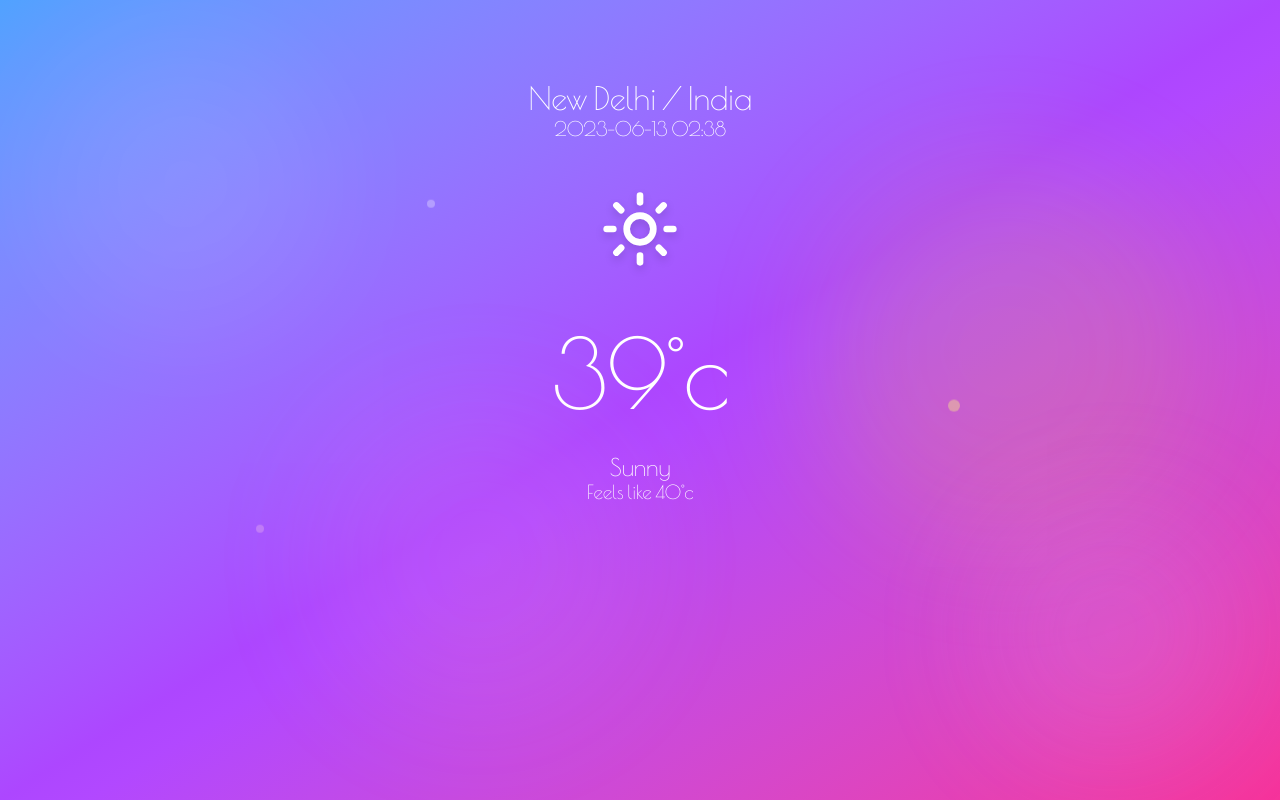
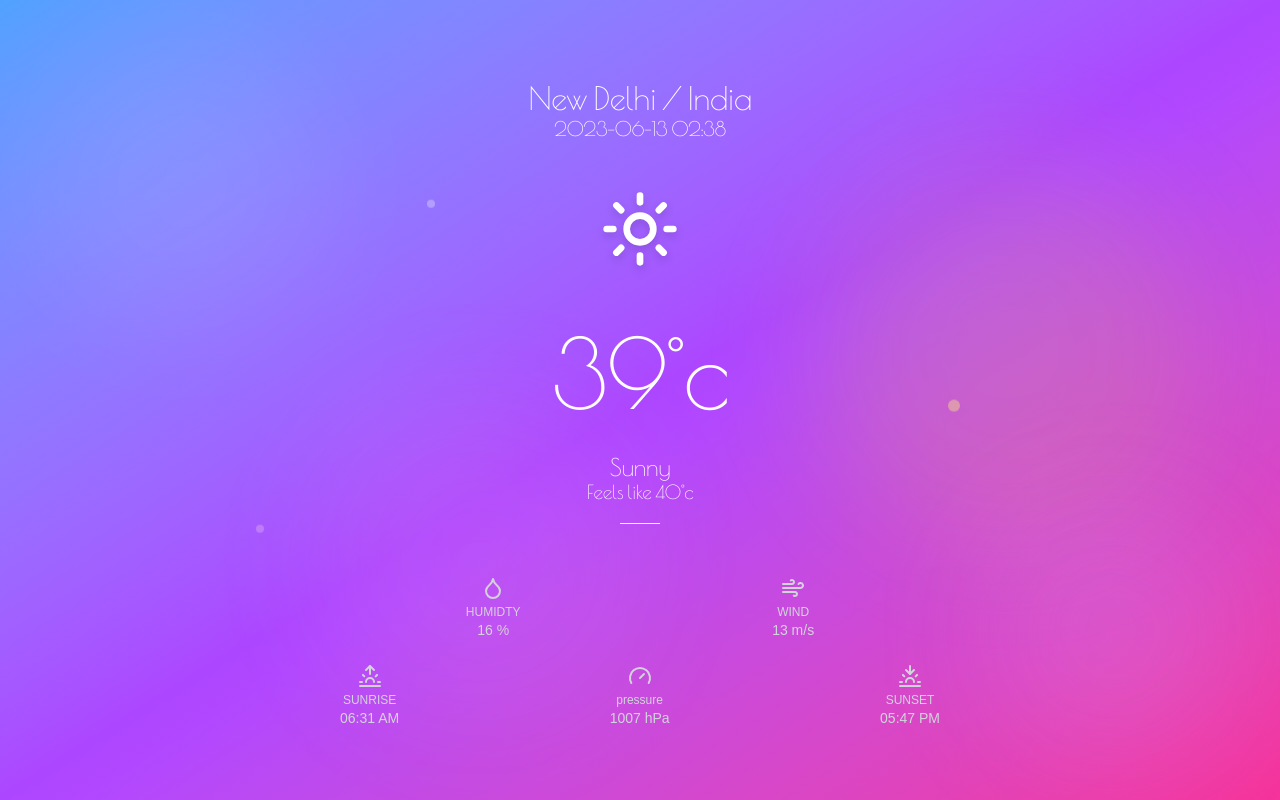
Before and after one commit to Faiq-Dogar/SkyCast, a Next.js app: page /weather in a window 1280 px wide. Built offline with nearby package versions, Linux system fonts and the light colour scheme.

Commit message:
Additional location related data 14/June/2025

```diff
--- a/src/app/weather/page.tsx
+++ b/src/app/weather/page.tsx
@@ -182,6 +182,49 @@ const page = () => {
           >
             Feels like {temperatureResults?.current.feelslike}°c
           </Typography>
+          <hr className="my-5 w-10 mx-auto" />
+          <div className="flex justify-around items-center px-5 mt-13 lg:mx-80">
+            <div className="flex flex-col items-center">
+              <Droplet className="text-gray-300 mb-1" fontSize="small" />
+              <p className="text-xs text-gray-300">HUMIDTY</p>
+              <p className="text-sm text-gray-300">
+                {temperatureResults?.current.humidity} %
+              </p>
+            </div>
+
+            <div className="flex flex-col items-center">
+              <Wind className="text-gray-300 mb-1" fontSize="small" />
+              <p className="text-xs text-gray-300">WIND</p>
+              <p className="text-sm text-gray-300">
+                {temperatureResults?.current.wind_speed} m/s
+              </p>
+            </div>
+          </div>
+          <div className="flex justify-between items-center px-5 mt-6 lg:mx-80">
+            <div className="flex flex-col items-center">
+              <Sunrise className="text-gray-300 mb-1" fontSize="small" />
+              <p className="text-xs text-gray-300">SUNRISE</p>
+              <p className="text-sm text-gray-300">
+                {temperatureResults?.current.astro.sunrise}
+              </p>
+            </div>
+
+            <div className="flex flex-col items-center">
+              <Gauge className="text-gray-300 mb-1" fontSize="small" />
+              <p className="text-xs text-gray-300">pressure</p>
+              <p className="text-sm text-gray-300">
+                {temperatureResults?.current.pressure} hPa
+              </p>
+            </div>
+
+            <div className="flex flex-col items-center">
+              <Sunset className="text-gray-300 mb-1" fontSize="small" />
+              <p className="text-xs text-gray-300">SUNSET</p>
+              <p className="text-sm text-gray-300">
+                {temperatureResults?.current.astro.sunset}
+              </p>
+            </div>
+          </div>
         </>
       )}
     </div>
```
